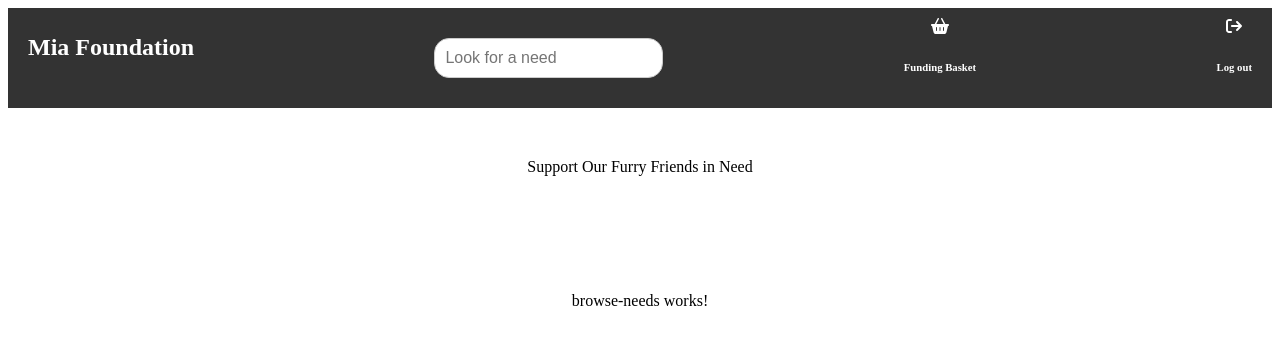
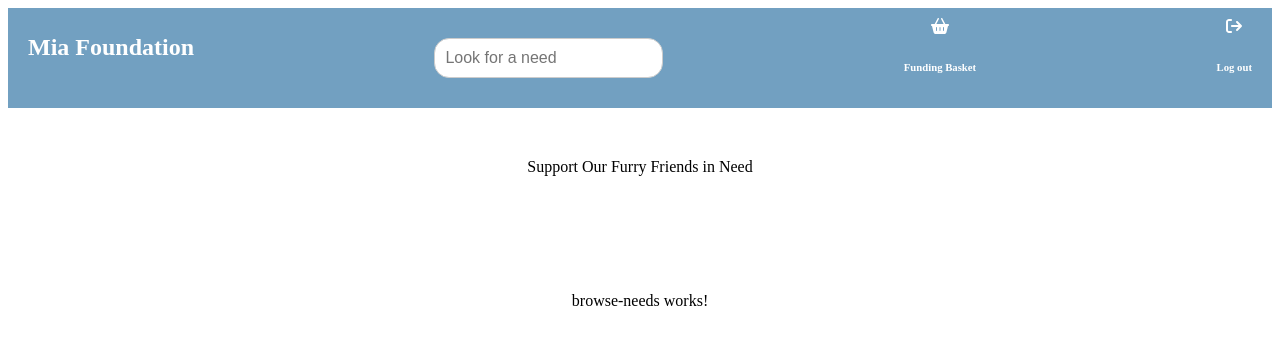
Before and after one commit to mjd3502/SWEN-261-Final-Project, an Angular app in the folder ufund-ui/ufund/: page /helperDashboard in a window 1280 px wide. Shown: the top 344 px of the page. Built offline with nearby package versions, Linux system fonts and the light colour scheme.

Commit message:
helper-dashboard

```diff
--- a/ufund-ui/ufund/src/app/helper-dashboard/helper-dashboard.component.css
+++ b/ufund-ui/ufund/src/app/helper-dashboard/helper-dashboard.component.css
@@ -1,6 +1,6 @@
 
 .navbar {
-    background-color: #333;
+    background-color: #72A0C1;
     padding: 10px 0;
 }
 
--- a/ufund-ui/ufund/src/app/helper-dashboard/helper-dashboard.component.ts
+++ b/ufund-ui/ufund/src/app/helper-dashboard/helper-dashboard.component.ts
@@ -23,28 +23,29 @@ export class HelperDashboardComponent {
 
   redirectToPage(){
     this.router.navigate(["/login"])
-  }
 
-  const = "/login";
-
-  hello():string{
-      return this.const;
   }
 
   logOut() {
+
     Swal.fire({
       title:"Ready to leave?",
       text:"Click below if you are ready to end your current session.",
       showCancelButton:true,
       showConfirmButton:true,
       confirmButtonText:"Log out",
+
     }).then((result =>{
 
       if(result.isConfirmed){
         this.redirectToPage();
         console.log("log out")
       }
+
     }))
+
     console.log("button working")
+
+
   }
 }
--- a/ufund-ui/ufund/src/app/search-bar/search-bar.component.css
+++ b/ufund-ui/ufund/src/app/search-bar/search-bar.component.css
@@ -5,8 +5,7 @@ label {
     margin-top: 1rem;
     margin-bottom: .5rem;
 
-  }
-  input {
+}input {
     padding: .5rem;
     width: 100%;
     max-width: 600px;
@@ -21,6 +20,7 @@ label {
 li {
     list-style-type: none;
 }
+
 .search-result li a {
     background-color: #f0f4f6;
     border-bottom: 1px solid gray;
```
Lines whose indentation alone changed are shown as unchanged.
